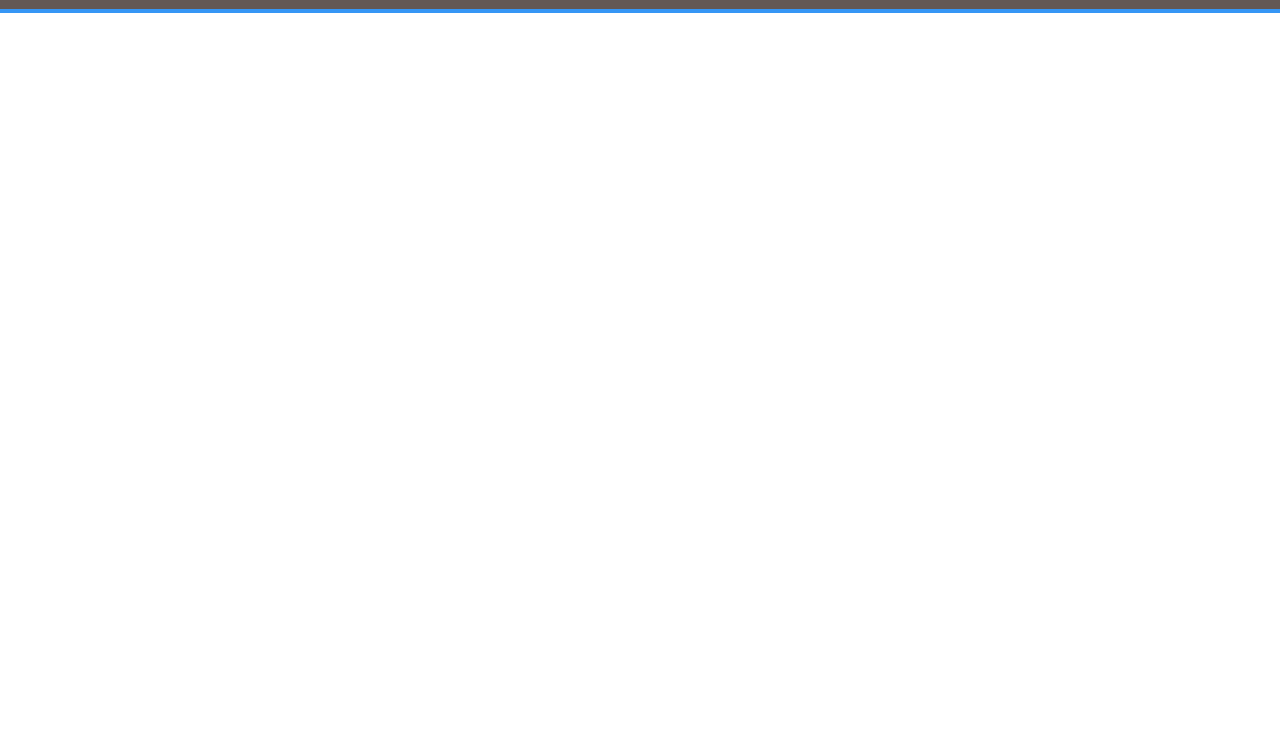
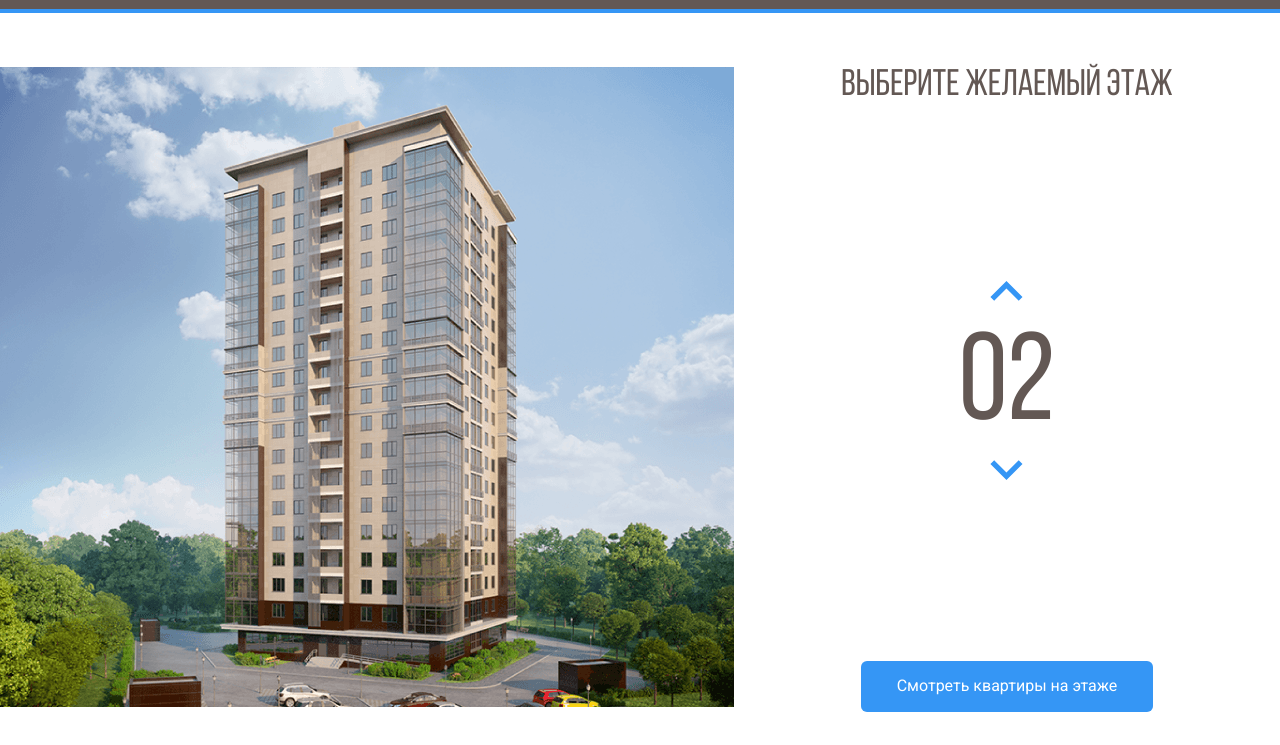
Before and after one commit to liker2510/Melody, a plain HTML site: page index.html in a window 1280 px wide. Shown: the part 55-800 px from the top of the page. Drawn offline with Linux system fonts and the light colour scheme.

Commit message:
Add files via upload

```diff
--- a/css/style.css
+++ b/css/style.css
@@ -1,3 +1,12 @@
+@font-face {
+    font-family: "Bebas Neue";
+    src: local("BebasNeueRegular"), url("../fonts/BebasNeueRegular.woff2") format("woff2"),
+      url("../fonts/BebasNeueRegular.woff") format("woff");
+    font-weight: normal;
+    font-style: normal;
+    font-display: swap;
+}
+
 *{
     box-sizing: border-box;
 }
@@ -49,3 +58,59 @@ body {
     text-decoration: none;
     color: white;
 }
+.main {
+    display: flex;
+    max-width: 1280px;
+    margin: auto;
+    padding-top: 54px;
+}
+.main-info {
+    display: flex;
+    flex-direction: column;
+    flex-grow: 1;
+    text-align: center;
+    align-items: center;
+    justify-content: space-between;
+}
+.home-img path{
+    opacity: 0;
+    cursor: pointer;
+}
+.home-img path:hover {
+    opacity: 1;
+}
+.counter-group {
+    display: flex;
+    flex-direction: column;
+    align-items: center;
+}
+.counter-button {
+    background-color: #fff;
+    border: none;
+    cursor: pointer;
+}
+.counter-arrow-down {
+    transform: rotateX(180deg);
+}
+.main-title {
+    margin: 0;
+    font-family: "Bebas Neue";
+    font-weight: normal;
+    font-size: 37px;
+    line-height: 37px;
+    color: #635854;
+}
+.counter {
+    font-family: "Bebas Neue";
+    color: #635854;
+    font-size: 124px;
+    margin-top: 10px;
+}
+.button-primary {
+    background: #3596F5;
+    border-radius: 6px;
+    color: #fff;
+    border: none;
+    padding: 16px 36px;
+    cursor: pointer;
+}
--- a/index.html
+++ b/index.html
@@ -39,5 +39,48 @@
             </div>
         </div>
     </header>
+    <main class="main">
+        <div class="main-img">
+            <svg class="home-img" width="734" height="640" viewBox="0 0 734 640" fill="none" xmlns="http://www.w3.org/2000/svg" xmlns:xlink="http://www.w3.org/1999/xlink">
+                <rect width="734" height="640" fill="url(#pattern0)"/>
+                <defs>
+                <pattern id="pattern0" patternContentUnits="objectBoundingBox" width="1" height="1">
+                <use xlink:href="#image0" transform="translate(-0.00408719) scale(0.0013624 0.0015625)"/>
+                </pattern>
+                <image id="image0" width="740" height="640" xlink:href="img/main/home.png"/>
+                </defs>
+                <path d="M223 530.7L443.8 538.7L513 525V546.7L444.5 566.4L223 555.4V530.7Z" fill="#3595F6" fill-opacity="0.75"/>
+                <path d="M224 529.7V504.7L444.3 508L514 504.7V524.7L444.7 537.7L224 529.7Z" fill="#3595F6" fill-opacity="0.75"/>
+                <path d="M224 503.7V478.7H445H514V501.7L446 508.7L224 503.7Z" fill="#3595F6" fill-opacity="0.75"/>
+                <path d="M224 479.7V454.7L445.3 451L513 457.7V479.7H445" fill="#3595F6" fill-opacity="0.75"/>
+                <path d="M224 453.7V427.7L445.5 424.4L514 435.4V456.7L445 450L224 453.7Z" fill="#3595F6" fill-opacity="0.75"/>
+                <path d="M223 426.7V403L444 390.7L515 413.7V435L444 422.7L223 426.7Z" fill="#3595F6" fill-opacity="0.75"/>
+                <path d="M223 404.7V379.7L445.2 363.4L515 392V412.7L444.7 391L223 404.7Z" fill="#3595F6" fill-opacity="0.75"/>
+                <path d="M223 379.7V354.7L445.5 334.4L515 371V391.7L443 363L223 379.7Z" fill="#3595F6" fill-opacity="0.75"/>
+                <path d="M223 353.7V329.7L446 305L515 349V370.7L445.7 332.7L223 353.7Z" fill="#3595F6" fill-opacity="0.75"/>
+                <path d="M223 328.7V304.7L445.5 276L515 327V347.7L444.7 305.4L223 328.7Z" fill="#3595F6" fill-opacity="0.75"/>
+                <path d="M222 304.7V280.7L444.3 247.7L515 307V326.7L445 276L222 304.7Z" fill="#3595F6" fill-opacity="0.75"/>
+                <path d="M223 279.7V255.7L444.2 220.7L514 284.7V305.7L445.3 247.4L223 279.7Z" fill="#3595F6" fill-opacity="0.75"/>
+                <path d="M223 255.7V230.7L445.3 192.7L514 263V283.7L445 219.7L223 255.7Z" fill="#3595F6" fill-opacity="0.75"/>
+                <path d="M223 229.7V204.7L443.8 161L514 240V262.7L445 189.4L223 229.7Z" fill="#3595F6" fill-opacity="0.75"/>
+                <path d="M224 205.7V180.7L444 132.7L514 217.7V240.7L443.3 161.4L224 205.7Z" fill="#3595F6" fill-opacity="0.75"/>
+                <path d="M223 180.7V155.7L442.8 103.7L514 196V218.7L444.3 132.4L223 180.7Z" fill="#3595F6" fill-opacity="0.75"/>
+                <path d="M223 155.7V129.7L445 73L514 174.7V195.7L444.7 104L223 155.7Z" fill="#3595F6" fill-opacity="0.75"/>
+                </svg>
+        </div>
+        <div class="main-info">
+            <h2 class="main-title">Выберите желаемый этаж</h2>
+            <div class="counter-group">
+                <button class="counter-button counter-up">
+                    <img src="img/main/arrow.svg" alt="arrow-up" class="counter-arrow counter-arrow-up">
+                </button>
+                <span class="counter">02</span>
+                <button class="counter-button counter-down">
+                    <img src="img/main/arrow.svg" alt="arrow-down" class="counter-arrow counter-arrow-down">
+                </button>
+            </div>
+            <button class="button-primary">Смотреть квартиры на этаже</button>
+        </div>
+    </main>
 </body>
 </html>
```
Also changed, not shown: fonts/BebasNeueRegular.woff (added), fonts/BebasNeueRegular.woff2 (added), img/main/arrow.svg (added), img/main/home.png (added), img/main/home.svg (added).
